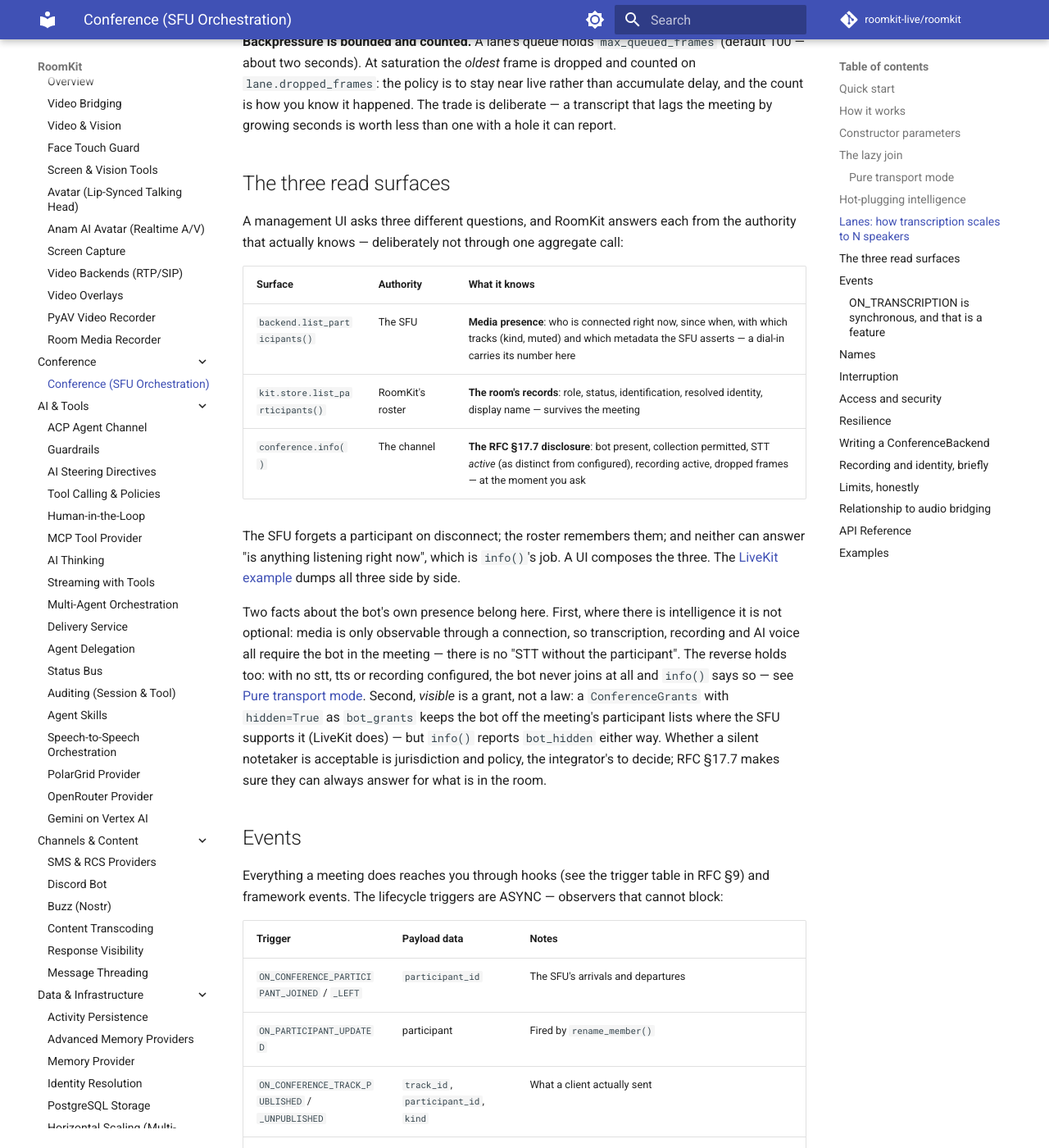
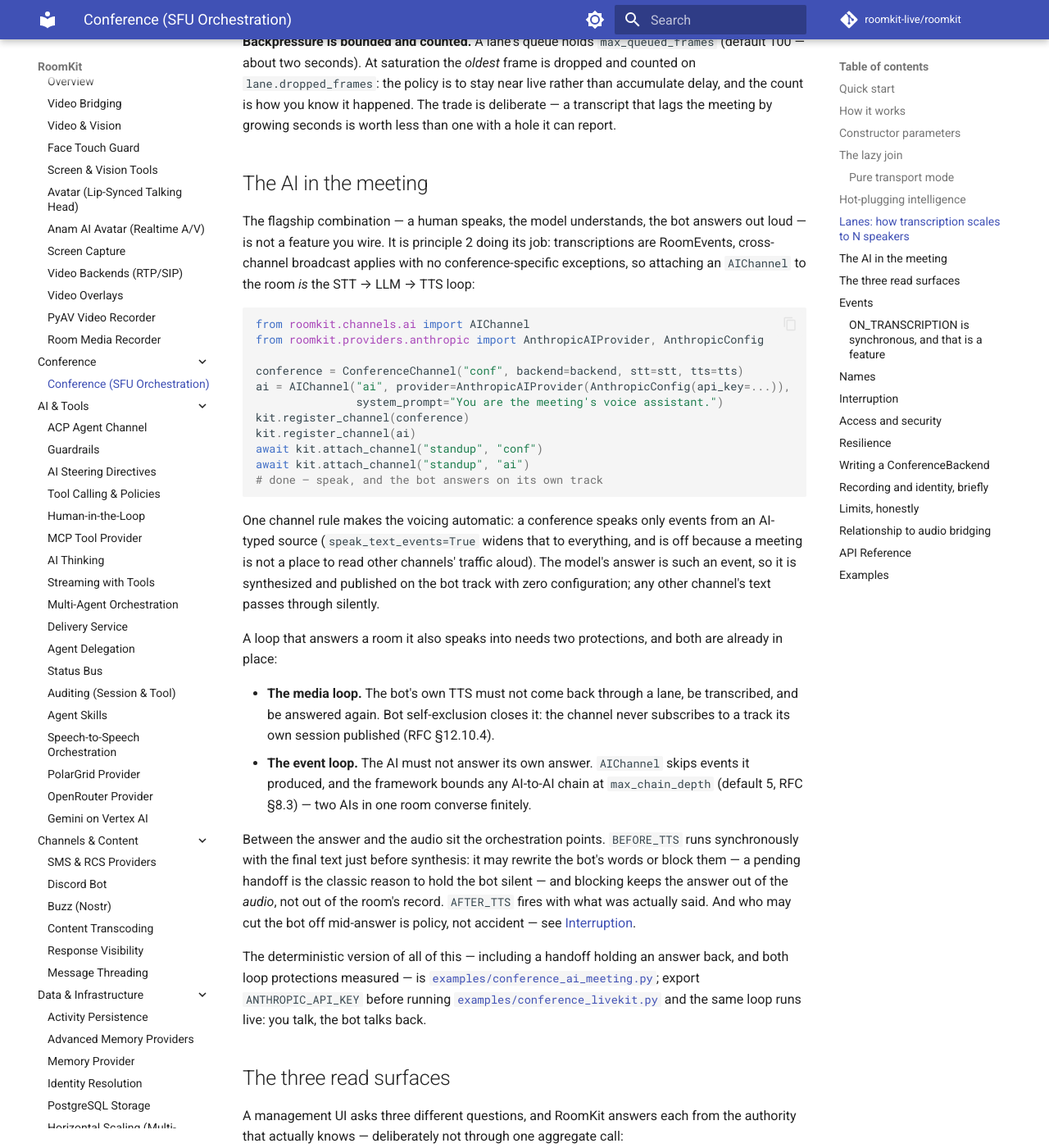
Before and after one commit to roomkit-live/roomkit-docs, an MkDocs documentation site: the page built from docs/guides/conference.md, in a window 1280 px wide and 1400 px high, scrolled down 7099 px. Shown: the whole window at 82% size. Built offline with MkDocs 1.6.1 and Material for MkDocs 9.7.7, drawn with Linux system fonts in a browser that asks for light colours; comment, search, counter and statistics services are not loaded; some of the changed text lies outside the part shown.

Commit message:
docs(conference): the AI in the meeting (RMK-78)

````diff
--- a/docs/guides/conference.md
+++ b/docs/guides/conference.md
@@ -304,6 +304,61 @@ to stay near live rather than accumulate delay, and the count is how you know
 it happened. The trade is deliberate — a transcript that lags the meeting by
 growing seconds is worth less than one with a hole it can report.
 
+## The AI in the meeting
+
+The flagship combination — a human speaks, the model understands, the bot
+answers out loud — is not a feature you wire. It is principle 2 doing its
+job: transcriptions are RoomEvents, cross-channel broadcast applies with no
+conference-specific exceptions, so attaching an `AIChannel` to the room *is*
+the STT → LLM → TTS loop:
+
+```python
+from roomkit.channels.ai import AIChannel
+from roomkit.providers.anthropic import AnthropicAIProvider, AnthropicConfig
+
+conference = ConferenceChannel("conf", backend=backend, stt=stt, tts=tts)
+ai = AIChannel("ai", provider=AnthropicAIProvider(AnthropicConfig(api_key=...)),
+               system_prompt="You are the meeting's voice assistant.")
+kit.register_channel(conference)
+kit.register_channel(ai)
+await kit.attach_channel("standup", "conf")
+await kit.attach_channel("standup", "ai")
+# done — speak, and the bot answers on its own track
+```
+
+One channel rule makes the voicing automatic: a conference speaks only
+events from an AI-typed source (`speak_text_events=True` widens that to
+everything, and is off because a meeting is not a place to read other
+channels' traffic aloud). The model's answer is such an event, so it is
+synthesized and published on the bot track with zero configuration; any
+other channel's text passes through silently.
+
+A loop that answers a room it also speaks into needs two protections, and
+both are already in place:
+
+- **The media loop.** The bot's own TTS must not come back through a lane,
+  be transcribed, and be answered again. Bot self-exclusion closes it: the
+  channel never subscribes to a track its own session published
+  (RFC §12.10.4).
+- **The event loop.** The AI must not answer its own answer. `AIChannel`
+  skips events it produced, and the framework bounds any AI-to-AI chain at
+  `max_chain_depth` (default 5, RFC §8.3) — two AIs in one room converse
+  finitely.
+
+Between the answer and the audio sit the orchestration points. `BEFORE_TTS`
+runs synchronously with the final text just before synthesis: it may rewrite
+the bot's words or block them — a pending handoff is the classic reason to
+hold the bot silent — and blocking keeps the answer out of the *audio*, not
+out of the room's record. `AFTER_TTS` fires with what was actually said. And
+who may cut the bot off mid-answer is policy, not accident — see
+[Interruption](#interruption).
+
+The deterministic version of all of this — including a handoff holding an
+answer back, and both loop protections measured — is
+[`examples/conference_ai_meeting.py`][example-ai]; export `ANTHROPIC_API_KEY`
+before running [`examples/conference_livekit.py`][example-livekit] and the
+same loop runs live: you talk, the bot talks back.
+
 ## The three read surfaces
 
 A management UI asks three different questions, and RoomKit answers each from
@@ -573,6 +628,11 @@ class documentation.
 - [`examples/conference_livekit.py`][example-livekit] — the same against a
   real LiveKit SFU: two browser tabs, one bot, speech attribution by ear,
   interruption, teardown, and a resume mode that proves the occupancy probe.
+  With `ANTHROPIC_API_KEY`, a live `AIChannel` answers the meeting out loud.
+- [`examples/conference_ai_meeting.py`][example-ai] — the STT → LLM → TTS
+  loop, deterministic on the mock backend: the AI answers a spoken question,
+  `BEFORE_TTS` holds an answer back during a handoff, and both anti-loop
+  protections are measured rather than asserted.
 - [`examples/conference_notetaker_on_demand.py`][example-notetaker] — the
   hot-plug round trip: a purely human meeting gains its notetaker when the
   host asks (join, retroactive subscription, transcription from the plug
@@ -581,6 +641,7 @@ class documentation.
 - [`examples/conference_fault_injection.py`][example-faults] — testing
   against a backend that fails, lags and varies its audio formats.
 
+[example-ai]: https://github.com/roomkit-live/roomkit/blob/main/examples/conference_ai_meeting.py
 [example-mock]: https://github.com/roomkit-live/roomkit/blob/main/examples/conference_quickstart.py
 [example-livekit]: https://github.com/roomkit-live/roomkit/blob/main/examples/conference_livekit.py
 [example-notetaker]: https://github.com/roomkit-live/roomkit/blob/main/examples/conference_notetaker_on_demand.py
````
Also changed, not shown: docs/features.md (+5 -1 lines).
